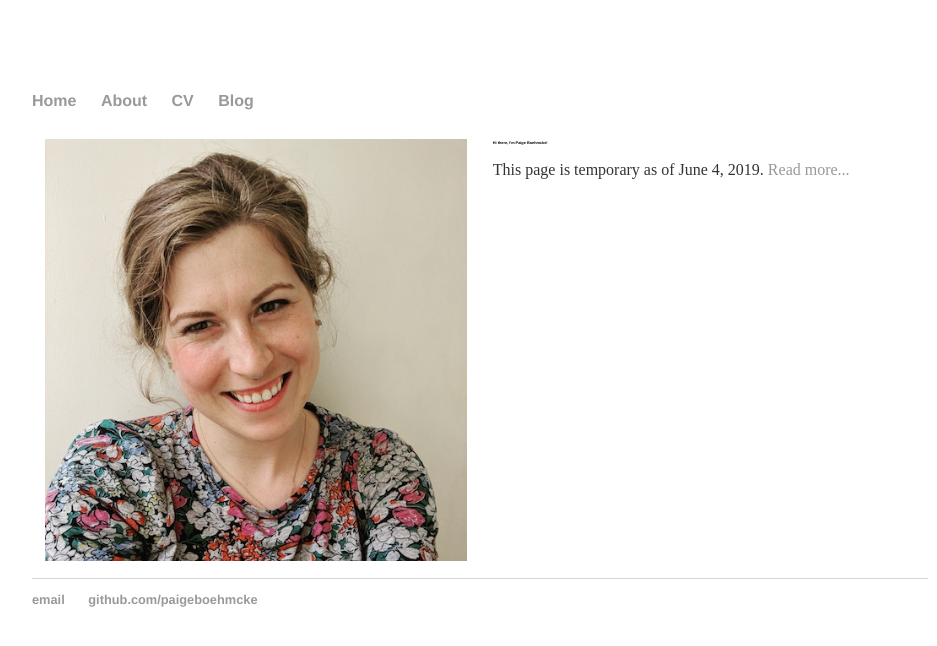
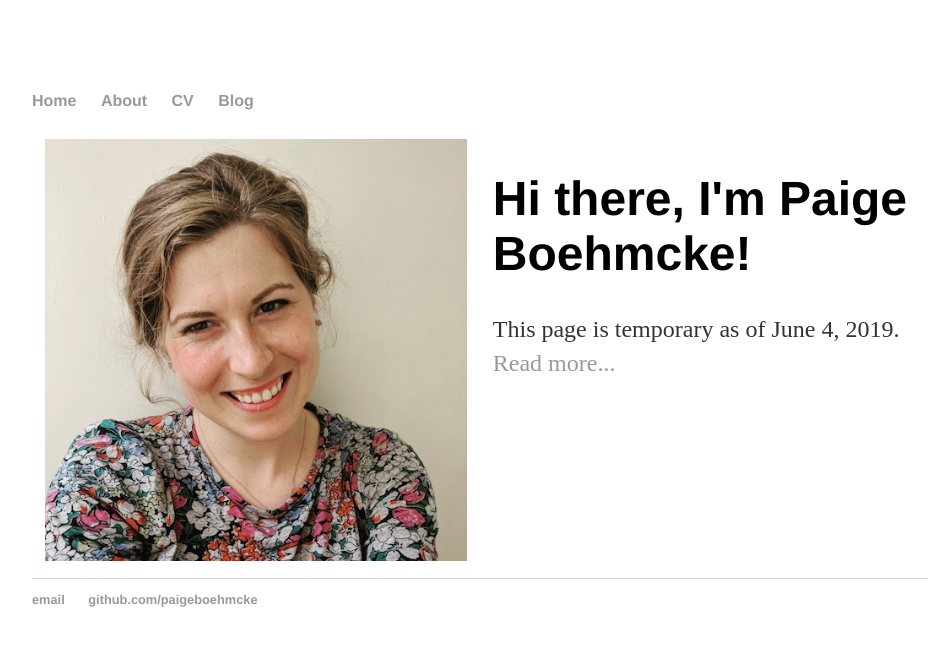
Before and after one commit to paigeboehmcke/paigeboehmcke.github.io, a Jekyll site: the page built from index.html, in a window 1280 px wide. Shown: the top 646 px of the page, without its empty margins (160-1097 px from the left). Built offline with Jekyll 4.4.1, drawn with Linux system fonts in a browser that asks for light colours.

Commit message:
Update main.css

```diff
--- a/css/main.css
+++ b/css/main.css
@@ -22,12 +22,12 @@ a:hover {
     text-decoration: underline;
 }
 h1 {
-    /*font-size: 3em;*/
-    /*font-family:'Helvetica', 'Arial', 'Sans-Serif';*/
+    font-size: 3em;
+    font-family:'Helvetica', 'Arial', 'Sans-Serif';
 }
 p {
-    /*font-size: 1.5em;*/
-    /*line-height: 1.4em;*/
+    font-size: 1.5em;
+    line-height: 1.4em;
     color: #333;
 }
 footer {
@@ -54,19 +54,3 @@ ul.posts li {
     min-width: 200px;
     max-width: 2448px;
 }
-
-h1 {
-  font-family:'Helvetica', 'Arial', 'Sans-Serif';
-  /*font-size: 16px;*/
-  font-size: 0.3vw;
-}
-/*@media screen and (min-width: 320px) {
-  h1 {
-    font-size: calc(16px + 6 * ((100vw - 320px) / 680));
-  }
-}
-@media screen and (min-width: 1000px) {
-  h1 {
-    font-size: 22px;
-  }
-}*/
```
